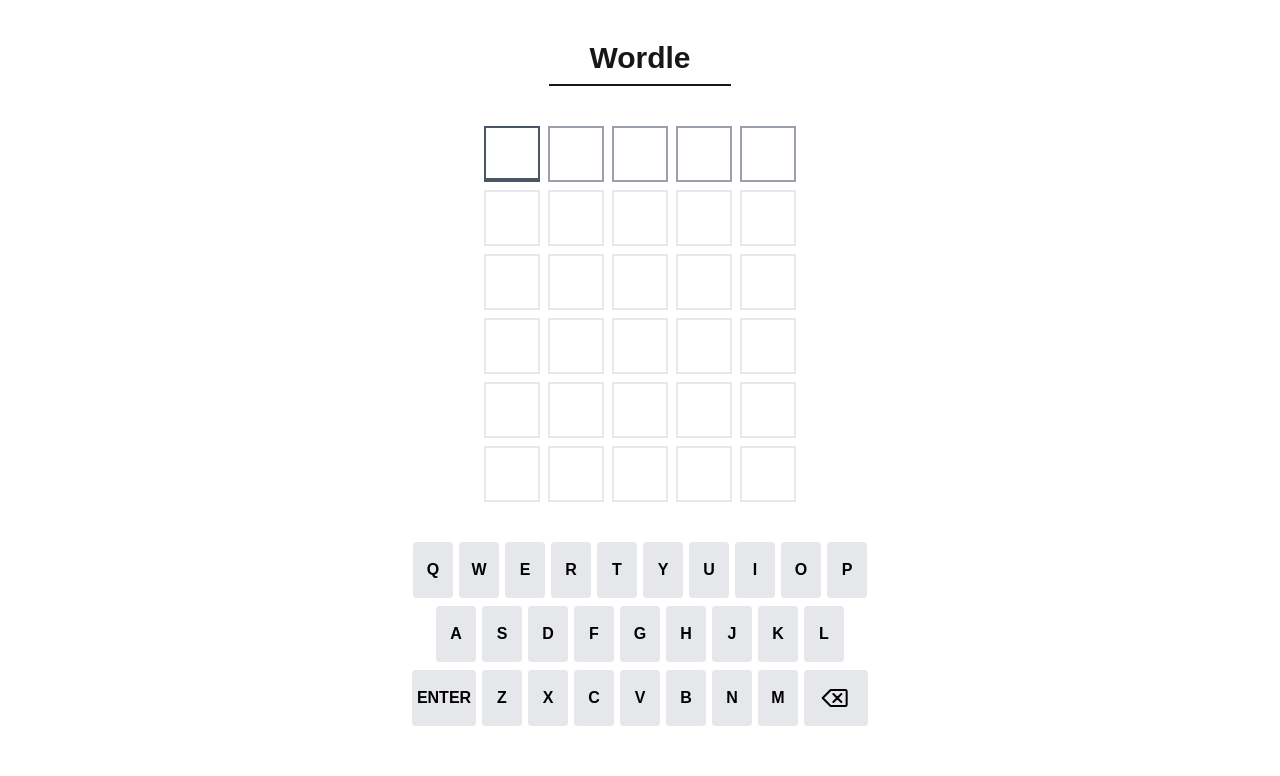
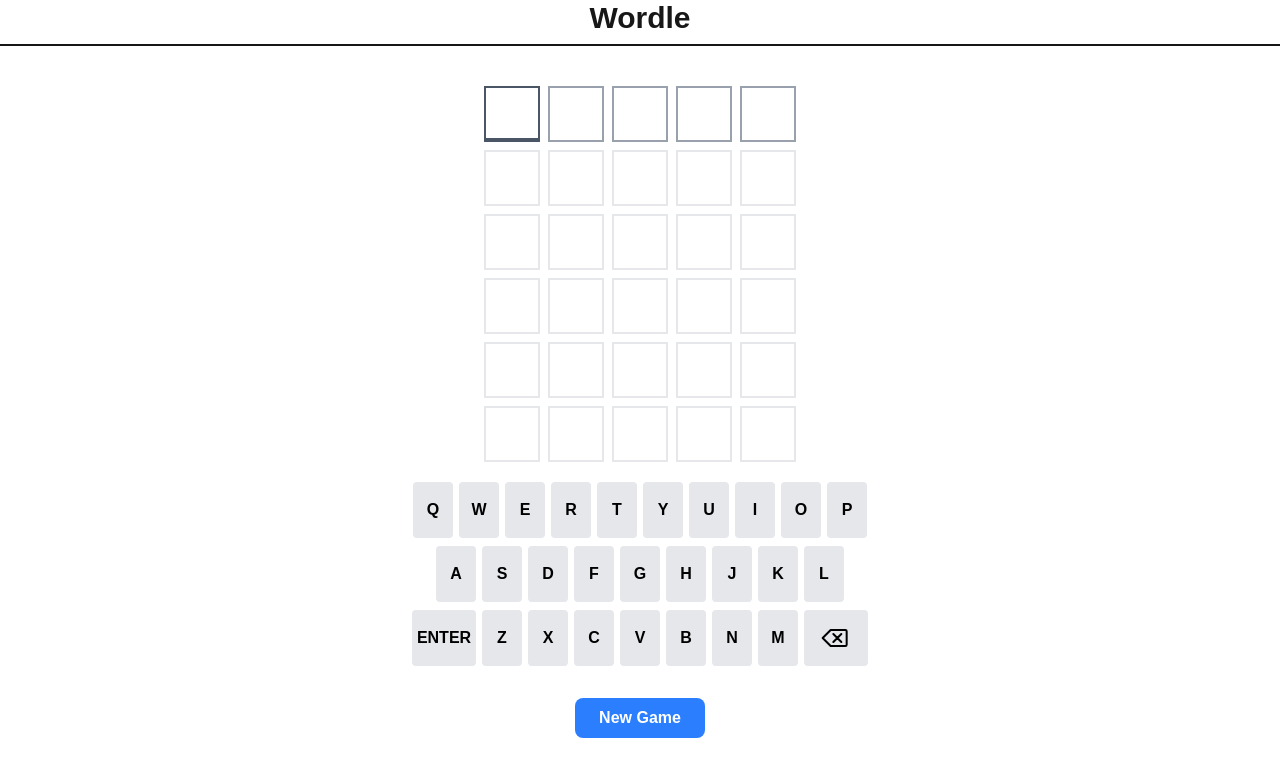
Before and after one commit to Syndroy/Wordle, a Next.js app: page / in a window 1280 px wide. Shown: the top 776 px of the page. Built offline with nearby package versions, Linux system fonts and the light colour scheme.

Commit message:
added the new game button

```diff
--- a/src/app/layout.tsx
+++ b/src/app/layout.tsx
@@ -2,8 +2,8 @@
 import "./globals.css";
 
 export const metadata: Metadata = {
-  title: "Create Next App",
-  description: "Generated by create next app",
+  title: "Wordle",
+  description: "Wordle game created using nextjs",
 };
 
 export default function RootLayout({
--- a/src/app/page.tsx
+++ b/src/app/page.tsx
@@ -73,7 +73,14 @@
 export default function Home() {
   // 1. Pick a random solution on start
   const [solution, setSolution] = useState('');
+  const [message, setMessage] = useState<string | null>(null);
+  const showMessage = (text: string, duration = 2000) => {
+    setMessage(text);
 
+  setTimeout(() => {
+    setMessage(null);
+  }, duration);
+};
   // 2. Track the board state
   const [board, setBoard] = useState<string[][]>(
     Array(6).fill(null).map(() => Array(5).fill(''))
@@ -91,11 +98,23 @@
   const [currentCol, setCurrentCol] = useState(0);
   const [gameState, setGameState] = useState<'playing' | 'won' | 'lost'>('playing');
 
+  // Restart game function
+  const restartGame = () => {
+    const randomWord = wordList[Math.floor(Math.random() * wordList.length)];
+    setSolution(randomWord.toUpperCase());
+    setBoard(Array(6).fill(null).map(() => Array(5).fill('')));
+    setTileStatus(Array(6).fill(null).map(() => Array(5).fill('')));
+    setKeyStatus({});
+    setCurrentRow(0);
+    setCurrentCol(0);
+    setGameState('playing');
+    setMessage(null);
+    console.log("New solution:", randomWord); // For testing
+  };
+
   // Initialize game
   useEffect(() => {
-    const randomWord = wordList[Math.floor(Math.random() * wordList.length)];
-    setSolution(randomWord.toUpperCase());
-    console.log("Solution:", randomWord); // For testing
+    restartGame();
   }, []);
 
   const getWordStatus = (guess: string[], solutionStr: string) => {
@@ -163,10 +182,10 @@
         // 4. Check Win/Loss
         if (currentGuessStr === solution) {
           setGameState('won');
-          alert('You Won!');
+          showMessage("🎉 You won!", 10000);
         } else if (currentRow === 5) {
           setGameState('lost');
-          alert(`Game Over! Word was ${solution}`);
+          showMessage(`Game over! Word was ${solution}`, 10000);
         } else {
           setCurrentRow(currentRow + 1);
           setCurrentCol(0);
@@ -205,11 +224,11 @@
   };
 
   return (
-    <section className="flex flex-col items-center min-h-screen py-10">
-      <h1 className="text-3xl font-bold mb-10 border-b-2 pb-2 px-10">Wordle</h1>
+    <section className="flex flex-col items-center min-h-screen">
+      <h1 className="text-3xl font-bold mb-10 border-b-2 pb-2 px-10 w-full text-center">Wordle</h1>
 
 
-      <div className="grid gap-2 mb-10">
+      <div className="grid gap-2 mb-5">
         {board.map((row, rowIndex) => (
           <div key={rowIndex} className="grid grid-cols-5 gap-2">
             {row.map((letter, colIndex) => (
@@ -223,8 +242,18 @@
           </div>
         ))}
       </div>
-
+         {message && (
+  <div className="text-center m-3 text-lg font-semibold text-blue-500">
+    {message}
+  </div>
+)}
       <Keyboard onKeyPress={handleKeyPress} keyStatus={keyStatus} />
+<button
+        onClick={restartGame}
+        className="m-8 px-6 py-2 bg-blue-500 hover:bg-blue-600 text-white font-semibold rounded-lg transition-colors duration-200"
+      >
+        New Game
+      </button>
     </section>
   );
 }
```
